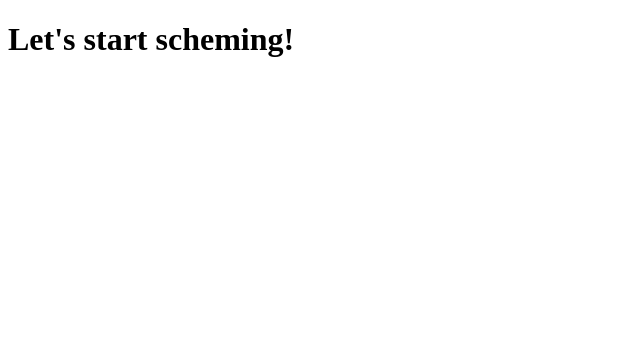
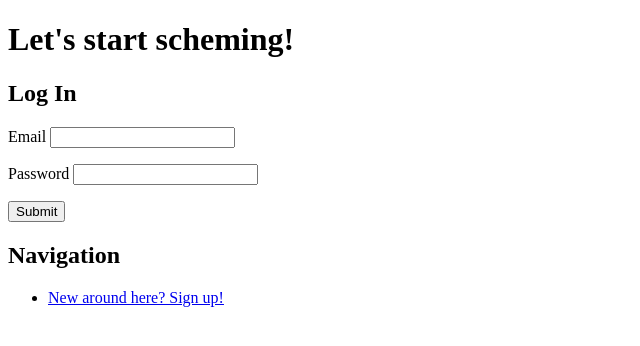
Before and after one commit to mcabio/its-a-date, a Flask app: template templates/homepage.html in a window 1280 px wide. Shown: the top 346 px of the page, without its empty margins (0-640 px from the left). Run offline with Flask 2, Linux system fonts and the light colour scheme; the template is opened without the code that fills it, so the values that code supplies are empty; some libraries are stand-ins or nearby versions.

Commit message:
New user page now has ability to append to db agenda

```diff
--- a/server.py
+++ b/server.py
@@ -1,27 +1,63 @@
-from flask import Flask, render_template, request, flash, redirect, session, make_response
+"""Server for calendar app."""
+
+from flask import (Flask, render_template, request, flash, session,
+                   redirect)
+
 from model import connect_to_db, db
 import crud
-import os
+
 from jinja2 import StrictUndefined
 
-
-app = Flask(__name__, static_folder='static')
-app.secret_key = 'your_secret_key'
+app = Flask(__name__)
+app.secret_key = 'dev'
 app.jinja_env.undefined = StrictUndefined
-
 
 @app.route('/')
 def homepage():
     """View homepage"""
 
-    return render_template('homepage.html', user_name=user_name)
+    return render_template('homepage.html')
 
-@app.route('/dashboard', methods=["GET", "POST"])
-def dashboard():
 
-    return render_template('dashboard.html')
+
+@app.route('/new-user', methods=["GET", "POST"])
+def register_user():
+    """Create new user"""
+
+    if request.method == "GET":
+        return render_template('new-user.html')
+
+    email = request.form.get("email")
+    password = request.form.get("password")
+    username = request.form.get("username")
+    fname = request.form.get("first_name")
+    lname = request.form.get("last_name")
+    day_start_time = request.form.get("day_start_time")
+    day_end_time = request.form.get("day_end_time")
+    search_interval_minutes = request.form.get("search_interval_minutes")
+
+    user = crud.get_user_by_email(email)
+
+    if user:
+        flash("Cannot create an account with that email. Try again")
+        return redirect('/new-user')
+    else:
+        user = crud.create_user(email,
+                                password,
+                                username,
+                                fname,
+                                lname,
+                                day_start_time,
+                                day_end_time,
+                                search_interval_minutes)
+        db.session.add(user)
+        db.session.commit()
+        flash("Welcome! Please log in.")
+        # return redirect('new-user.html', user_id=user.user_id)
+        return redirect('/')
+
 
 
 if __name__ == "__main__":
     connect_to_db(app)
-    app.run(host="0.0.0.0", debug=True, threaded=True)
+    app.run(host="0.0.0.0", debug=True)
--- a/templates/homepage.html
+++ b/templates/homepage.html
@@ -1,30 +1,23 @@
-
 {% extends 'base.html' %}
 {% block title %} It's A Date! {% endblock %}
-
-{% block head %}
-    <!-- Include Google Identity Services Library -->
-    <script src="https://accounts.google.com/gsi/client" async defer></script>
-{% endblock %}
 
 {% block body %}
     <h1>Let's start scheming!</h1>
 
-
-<div id="g_id_onload"
-     data-client_id='1034686939751-6acjjdb1p3tovcie8hep5hift7dcbark.apps.googleusercontent.com'
-     data-context="signin"
-     data-ux_mode="redirect"
-     data-login_uri="http://localhost:5000/google/callback"
-     data-auto_prompt="false">
-</div>
-
-<div class="g_id_signin"
-     data-type="standard"
-     data-shape="pill"
-     data-theme="filled_black"
-     data-text="signin_with"
-     data-size="large"
-     data-logo_alignment="left">
-</div>
+    <h2>Log In</h2>
+    <form action="/dashboard" method="POST">
+        <p>
+           Email <input type="text" name="email">
+        </p>
+        <p>
+            Password <input type="text" name="password">
+        </p>
+        <p>
+            <input type="submit">
+        </p>
+    </form>
+    <h2>Navigation</h2>
+    <ul>
+        <li><a href="/new-user">New around here? Sign up!</a></li>
+    </ul>
 {% endblock %}
```
